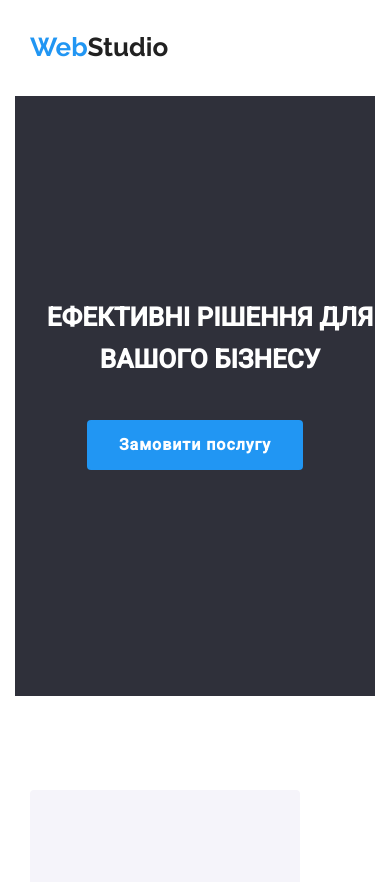
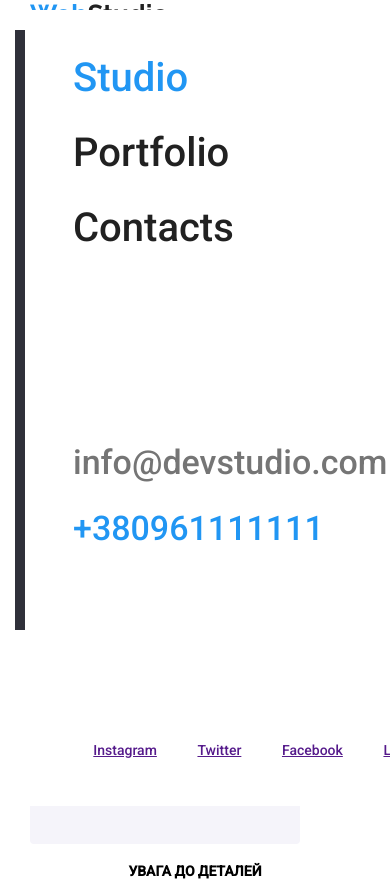
Before and after one commit to Bogdan3690/WebStudio, a plain HTML site: page index.html in a window 390 px wide. Shown: the top 882 px of the page. Drawn offline with nearby package versions, Linux system fonts and the light colour scheme.

Commit message:
add burger menu

```diff
--- a/index.html
+++ b/index.html
@@ -26,6 +26,7 @@
     <header class="header">
       <div class="container header-container">
         <a href="" class="logo"><span>Web</span>Studio</a>
+        <div class="menu">
         <nav>
           <ul class="nav-list">
             <li class="link-list"><a class="link" href="">Studio</a></li>
@@ -33,7 +34,6 @@
             <li class="link-list"><a class="link" href="">Contacts</a></li>
           </ul>
         </nav>
-        <nav>
           <ul class="contacts">
             <li class="first-social-icon link">
               <a class="link" href="info@devstudio.com"
@@ -50,7 +50,13 @@
               >
             </li>
           </ul>
-        </nav>
+          <ul class="social-list">
+            <li class="item"><a href="">Instagram</a></li>
+            <li class="item"><a href="">Twitter</a></li>
+            <li class="item"><a href="">Facebook</a></li>
+            <li class="item"><a href="">LinkedIn</a></li>
+          </ul>
+      </div>
       </div>
     </header>
     <main>
--- a/sass/Studio/_header.scss
+++ b/sass/Studio/_header.scss
@@ -37,26 +37,28 @@ margin-right: 93px;
 }
 
 .nav-list{
-    @media screen and (max-width: 767px){
-        display: none;
-    }
     @media screen and (min-width: $tablet){
         margin: 0;
         padding: 0;
     }
+    @media screen and (max-width: 767px){
+font-size: 40px;
+line-height: 100%;
+letter-spacing: 2%;
+    }
 }
 
 .header .contacts{
-    @media screen and (min-width: $mobile){
-        display: none;
-    }
+    margin: 0;
+    padding: 0;
+
     @media screen and (min-width: $tablet){
         display: flex;
         flex-direction: column;
         gap: 10px;
-        margin: 0;
-        padding: 0;
     }
+
+
     @media screen and (min-width: $desktop){
         flex-direction: row;
     }
@@ -66,4 +68,88 @@ margin-right: 93px;
     @media screen and (min-width: $tablet){
         padding: 0;
 }
+
+@media screen and (max-width: 767px){
+    margin: 0;
+    padding: 0;
 }
+}
+
+.header{
+    @media screen and (max-width: 767px){
+        position: relative;
+    }
+}
+
+.menu{
+    @media screen and (max-width: 767px){
+        position: absolute;
+        background-color: rgb(255, 255, 255);
+        top: 10px;
+        left: 10px;
+        width: 480px;
+        height: 796px;
+        padding: 48px;
+        display: flex;
+        flex-direction: column;
+        justify-content: space-between;
+    }
+
+    .icons{
+    @media screen and (max-width: 767px){
+        display: none;
+    }
+    }
+
+    .contacts{
+    @media screen and (max-width: 767px){
+font-size: 34px;
+line-height: 100%;
+letter-spacing: 2%;
+    }
+    }
+
+    .contacts .link:not(:last-child) .link{
+    @media screen and (max-width: 767px){
+        color: #757575;
+            }
+    }
+
+    .contacts .link:last-child .link{
+    @media screen and (max-width: 767px){
+        color: #2196F3;
+            }
+    }
+
+    .nav-list{
+        @media screen and (max-width: 767px){
+            display: block;
+        }
+    }
+
+    .nav-list .link-list:not(:last-child){
+        margin-bottom: 35px;
+    }
+
+    .nav-list .link-list:first-child .link{
+        @media screen and (max-width: 767px){
+        color: #2196F3;
+            }
+    }
+
+    .second-social-icon{
+        margin-top: 32px;
+    }
+
+    .second-social-icon:hover{
+        color: aqua;
+
+    }
+
+    .social-list{
+        @media screen and (max-width: 767px){
+            display: flex;
+            justify-content: space-around;
+        }
+    }
+}
--- a/sass/Studio/_what-we-do.scss
+++ b/sass/Studio/_what-we-do.scss
@@ -14,7 +14,7 @@
   background-color: #fff;
 }
 
-.contacts{
+.what-we-do .contacts{
     margin-left: 342px;
     display: flex;
     gap: 50px;
```
Also changed, not shown: css/main.css, css/main.min.css, 2 other files.
